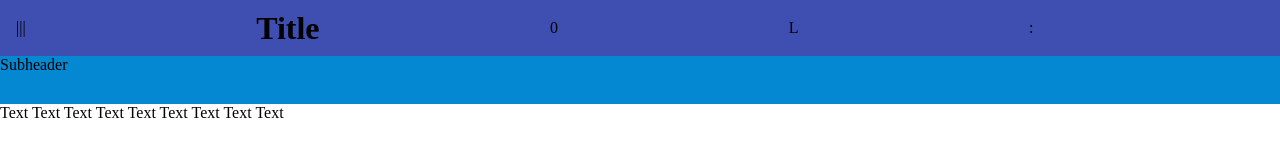
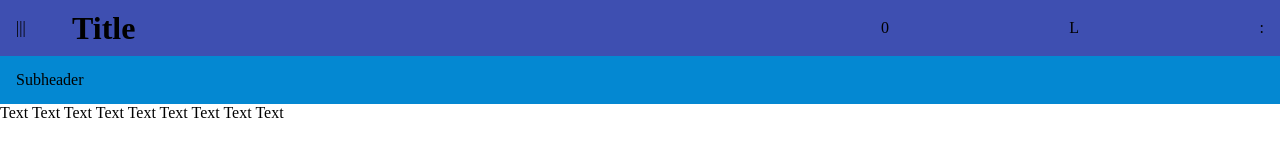
Before and after one commit to SerkanSipahi/material.honey.glass, a website: page index.html in a window 1280 px wide. Drawn offline with nearby package versions, Linux system fonts and the light colour scheme; files that its build step writes are made by us from their sources.

Commit message:
refactor

```diff
--- a/css/styles.css
+++ b/css/styles.css
@@ -7,7 +7,6 @@
  */
 
 :root {
-
     --height-8px:   8px;
     --height-16px: 16px;
     --height-24px: 24px;
@@ -30,22 +29,34 @@
 
     --key-lines :  16px;
     --fixed-width: 56px;
-
 }
 
+/** Reset **/
 body {
     margin: 0;
     padding: 0;
 }
 
+/** Keylines **/
+com-header, com-subheader {
+    padding: 0 var(--key-lines);
+}
+
+/** Display **/
+com-header, com-subheader {
+    display: flex;
+    align-items: center;
+}
+
+/** Components **/
 com-header {
-
     height: var(--height-56px);
     background-color: var(--color-56px);
+    font-size: 16px;
 
-    display: flex;
-    padding: 0 var(--key-lines);
+    h1 { width: 35vw }
 
+    /** Order **/
     h1 { order: 1 }
     com-icon[name="burger"  ]{ order: 0 }
     com-icon[name="search"  ]{ order: 2 }
@@ -53,17 +64,25 @@ com-header {
     com-icon[name="settings"]{ order: 4 }
 
     com-icon, h1 {
-        align-self: center;
         flex-shrink:1;
         flex-grow:1;
+    }
+
+    /** Dimension burger **/
+    com-icon[name="burger"  ]{
+        flex-basis: var(--fixed-width);
+        flex-shrink:0;
+        flex-grow:0;
+    }
+
+    com-icon[name="search"],
+    com-icon[name="like"],
+    com-icon[name="settings"]{
+        text-align: right;
     }
 }
 
 com-subheader {
-
-    display: block;
-
     height: var(--height-48px);
     background-color: var(--color-48px);
-
 }
```
Also changed, not shown: index.html (+0 -2 lines).
